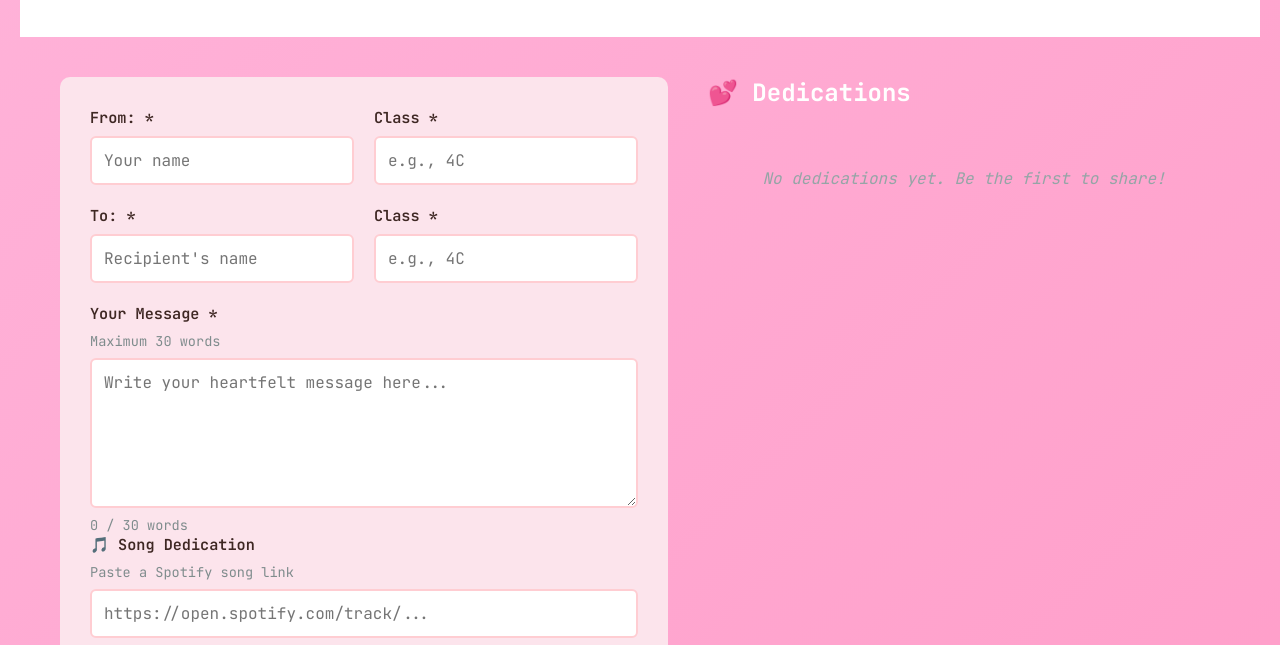
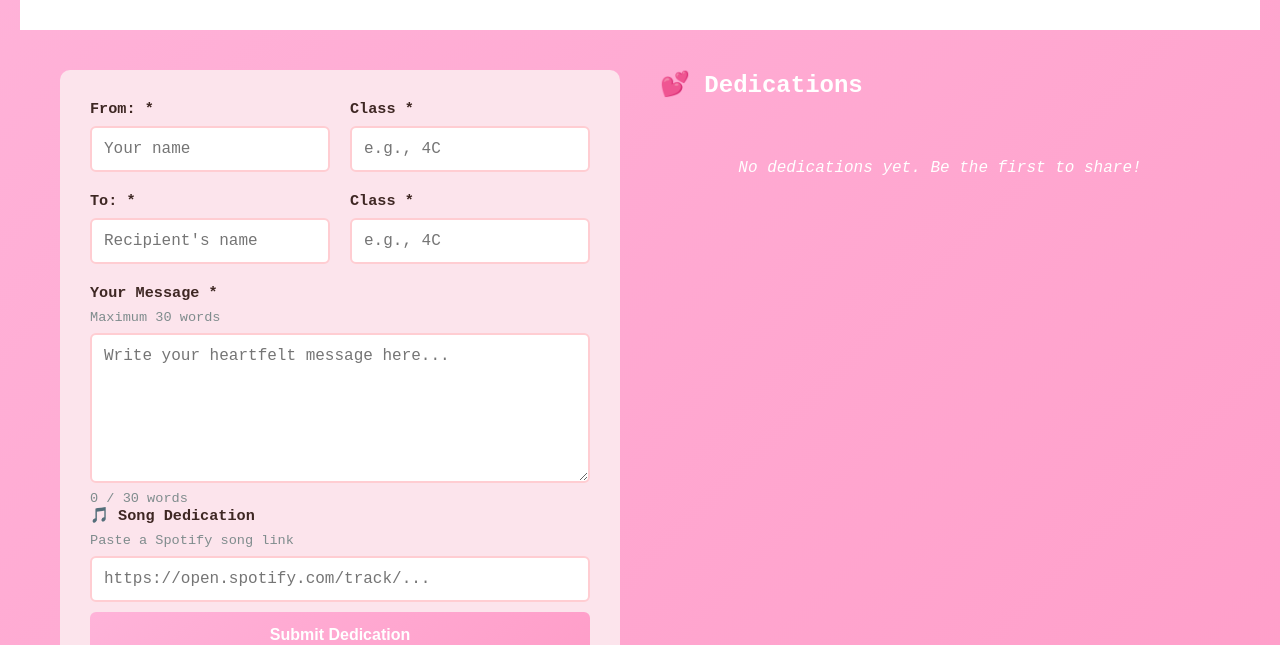
Before and after one commit to avrilwl/snpubsvday, a website: page index.html in a window 1280 px wide. Shown: the part 149-794 px from the top of the page. Drawn offline with Linux system fonts and the light colour scheme.

Commit message:
Add files via upload

```diff
--- a/styles.css
+++ b/styles.css
@@ -19,7 +19,7 @@
 }
 
 body {
-    font-family: 'JetBrains Mono', 'Courier New', monospace;
+    font-family: 'Bitcount Single', 'Rubik', monospace;
     background: linear-gradient(135deg, #ffb3d9 0%, #ff9ec9 100%);
     min-height: 100vh;
     padding: 20px;
@@ -326,7 +326,7 @@ main {
 
 .no-dedications {
     text-align: center;
-    color: #95a5a6;
+    color: white;
     padding: 40px 20px;
     font-style: italic;
 }
```
